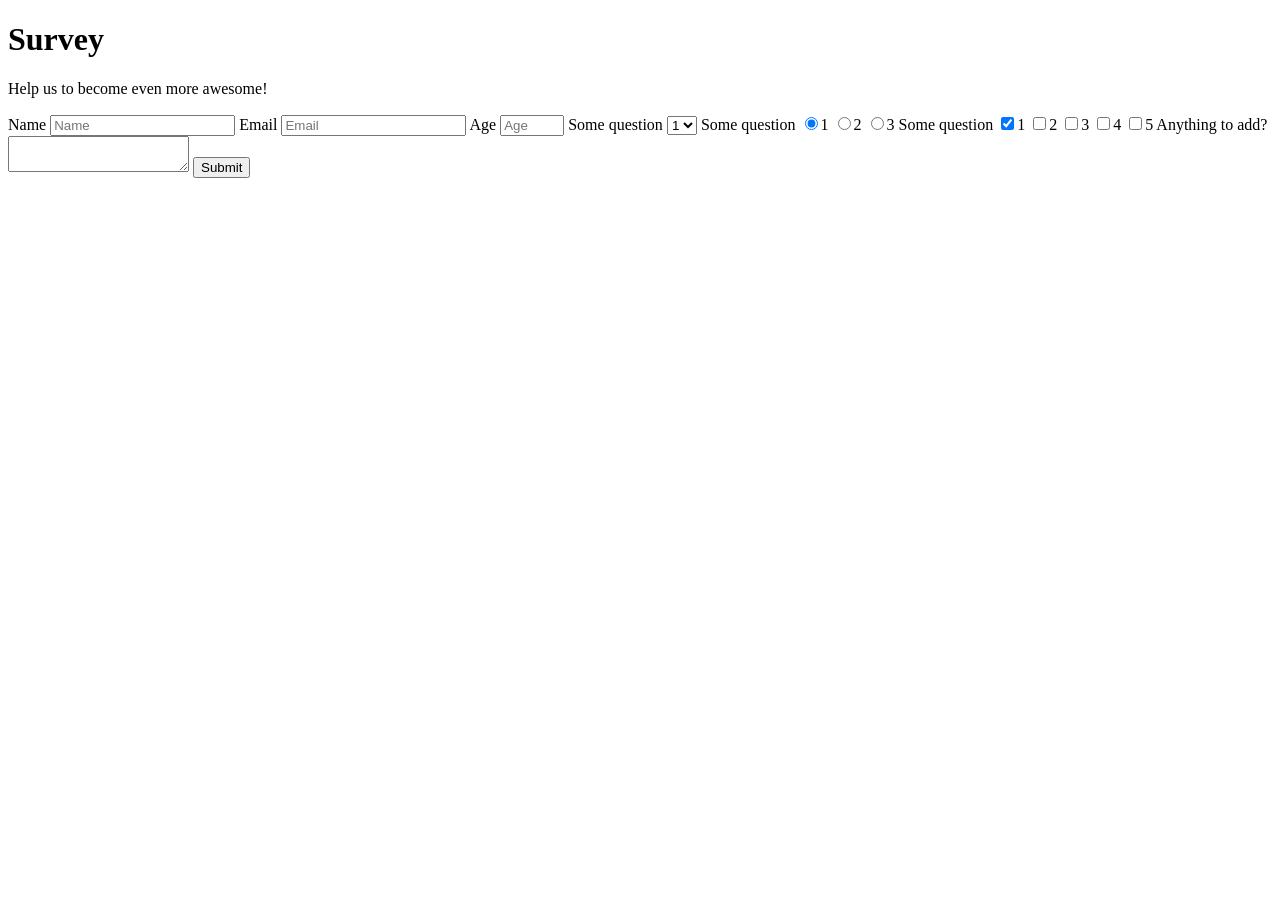
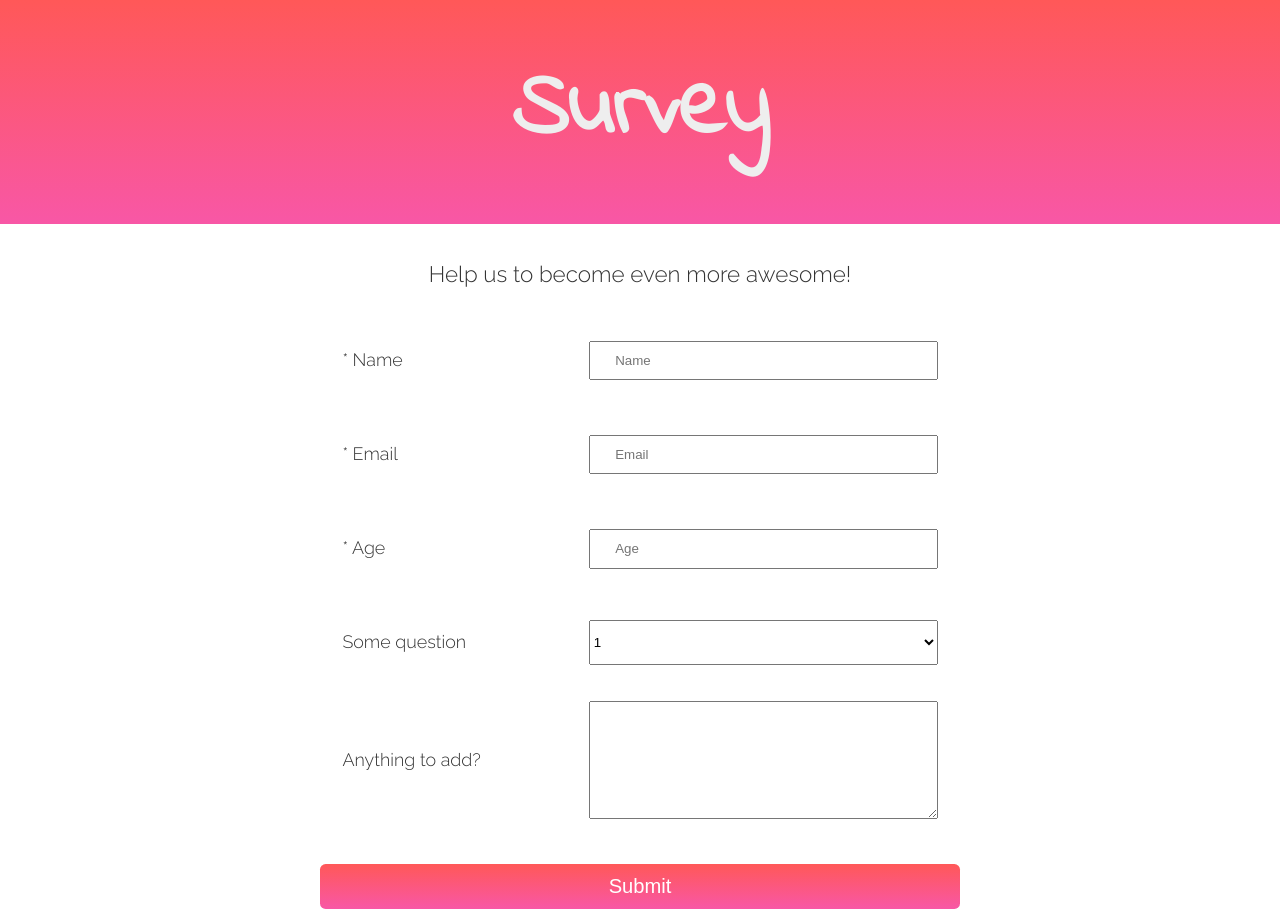
Before and after one commit to IvaErceg/survey_form, a website: page index.html in a window 1280 px wide. Before the commit the page ends 800 px from the top, so only its background shows below. Drawn offline with Linux system fonts and the light colour scheme.

Commit message:
basic styles

```diff
--- a/index.html
+++ b/index.html
@@ -5,22 +5,32 @@
     <meta charset="UTF-8">
     <meta name="viewport" content="width=device-width, initial-scale=1.0">
     <meta http-equiv="X-UA-Compatible" content="ie=edge">
+    <link href="https://fonts.googleapis.com/css?family=Indie+Flower|Raleway:300" rel="stylesheet">
+    <link rel="stylesheet" href="style.css">
     <title>Survey Form</title>
 </head>
 
 <body>
+    <div class="container">
         <header>
             <h1 id="title" class="heading-primary">Survey</h1>
-        <p id="description">Help us to become even more awesome!</p>
         </header>
-    <section>
+        <section id="main">
+            <p class="desc" id="description">Help us to become even more awesome!</p>
             <form id="survey-form">
-            <label for="name" id="name-label" class="input-label">Name</label>
-            <input type="name" id="name" placeholder="Name" required>
-            <label for="email" id="email-label" class="input-label">Email</label>
-            <input type="email" id="email" placeholder="Email" required>
-            <label for="number" id="number-label" class="input-label">Age</label>
+                <div class="row">
+                    <label for="name" id="name-label" class="input-label">* Name</label>
+                    <input type="name" id="name" placeholder="Name" required autocomplete>
+                </div>
+                <div class="row">
+                    <label for="email" id="email-label" class="input-label">* Email</label>
+                    <input type="email" id="email" placeholder="Email" required autocomplete>
+                </div>
+                <div class="row">
+                    <label for="number" id="number-label" class="input-label">* Age</label>
                     <input type="number" id="number" min=12 max=120 placeholder="Age" required>
+                </div>
+                <div class="row">
                     <label for="dropdown" id="dropdown-label" class="input-label">Some question</label>
                     <select id="dropdown">
                         <option value="1">1</option>
@@ -29,21 +39,15 @@
                         <option value="4">4</option>
                         <option value="5">5</option>
                     </select>
-            <label for="radio" id="r-label" class="input-label">Some question</label>
-            <input type="radio" name="radio" id="radio" checked>1
-            <input type="radio" name="radio" id="radio">2
-            <input type="radio" name="radio" id="radio">3
-            <label for="checkbox" id="c-label" class="input-label">Some question</label>
-            <input type="checkbox" name="checkbox" id="checkbox" checked>1
-            <input type="checkbox" name="checkbox" id="checkbox">2
-            <input type="checkbox" name="checkbox" id="checkbox">3
-            <input type="checkbox" name="checkbox" id="checkbox">4
-            <input type="checkbox" name="checkbox" id="checkbox">5
+                </div>
+                <div class="row">
                     <label for="textarea" id="textarea-label" class="input-label">Anything to add?</label>
-            <textarea></textarea>
-            <button type="submit">Submit</button>
+                    <textarea class="textarea"></textarea>
+                </div>
+                <button type="submit" id="submit" class="btn">Submit</button>
             </form>
         </section>
+    </div>
 </body>
 
 </html>
--- a/style.css
+++ b/style.css
@@ -0,0 +1,163 @@
+/* http://meyerweb.com/eric/tools/css/reset/ 2. v2.0 | 20110126
+  License: none (public domain)
+*/
+
+html, body, div, span, applet, object, iframe,
+h1, h2, h3, h4, h5, h6, p, blockquote, pre,
+a, abbr, acronym, address, big, cite, code,
+del, dfn, em, img, ins, kbd, q, s, samp,
+small, strike, strong, sub, sup, tt, var,
+b, u, i, center,
+dl, dt, dd, ol, ul, li,
+fieldset, form, label, legend,
+table, caption, tbody, tfoot, thead, tr, th, td,
+article, aside, canvas, details, embed,
+figure, figcaption, footer, header, hgroup,
+menu, nav, output, ruby, section, summary,
+time, mark, audio, video {
+  margin: 0;
+  padding: 0;
+  border: 0;
+  font-size: 100%;
+  font: inherit;
+  vertical-align: baseline;
+}
+/* HTML5 display-role reset for older browsers */
+article, aside, details, figcaption, figure,
+footer, header, hgroup, menu, nav, section {
+  display: block;
+}
+
+ol, ul {
+  list-style: none;
+}
+
+
+/*****CUSTOM STYLES*****/
+html {
+    font-size: 62.5%;
+}
+
+body {
+    box-sizing: border-box;
+    font-size: 1.6rem;
+    line-height: 1.5;
+    color: #333;
+    font-family: "Raleway";
+}
+
+.container {
+    margin: 0 auto;
+}
+
+header {
+    padding: 4rem;
+    text-align: center;
+    font-family: "Indie Flower";
+    background: linear-gradient(to top, #f857a6, #ff5858); /* W3C, IE 10+/ Edge, Firefox 16+, Chrome 26+, Opera 12+, Safari 7+ */
+    margin-bottom: 3rem;
+}
+
+h1 {
+    font-size: 8rem;
+    color: #eee;
+    font-weight: bold;
+}
+
+.desc {
+    font-size: 2rem;
+    margin: 3rem;
+    text-align: center;
+}
+
+#survey-form {
+    margin: 1rem;
+}
+
+.row {
+    margin-top: 2rem;
+    display: flex;
+    justify-content: flex-start;
+    align-items: center;
+}
+
+.input-label {
+    flex: 0 1 20rem;
+    margin: 2rem;
+}
+
+input, select, textarea {
+    height: 3rem;
+    flex: 2 0 20rem;
+    margin-right: 2rem;
+    outline: none;
+}
+
+select {
+    height: 4rem;
+}
+
+input:active,
+input:focus,
+select:active,
+select:focus,
+textarea:active,
+textarea:focus {
+    border: 3px solid hsl(331, 92%, 88%);
+    outline: none;
+}
+
+
+.textarea {
+    height: 10rem;
+}
+
+input::placeholder {
+    padding: 2rem;
+}
+
+.radio-group, .ch-group {
+    margin-right: 2rem;
+    flex: 2 1 30rem;
+    display: flex;
+    flex-wrap: wrap;
+}
+
+input[type="radio"], input[type="checkbox"] {
+    margin: 0;
+    padding: 0;
+    flex-basis: 50%;
+}
+
+.radio-group label, .ch-group label {
+    margin: 0;
+    padding: 0;
+    flex-basis: 50%;
+}
+
+.btn {
+    margin-top: 4rem;
+    border: none;
+    outline: none;
+    background: linear-gradient(to top, #f857a6, #ff5858); /* W3C, IE 10+/ Edge, Firefox 16+, Chrome 26+, Opera 12+, Safari 7+ */
+    color: white;
+    cursor: pointer;
+    border-radius: 0.5rem;
+    padding: 1rem 3rem;
+    display: block;
+    font-size: 1.8rem;
+    width: 100%;
+}
+
+
+@media (min-width:999px) {
+
+    html {
+        font-size: 70%;
+    }
+
+    #survey-form {
+        width: 50%;
+        margin: 0 auto;
+    }
+}
```
Lines whose indentation alone changed are shown as unchanged.
